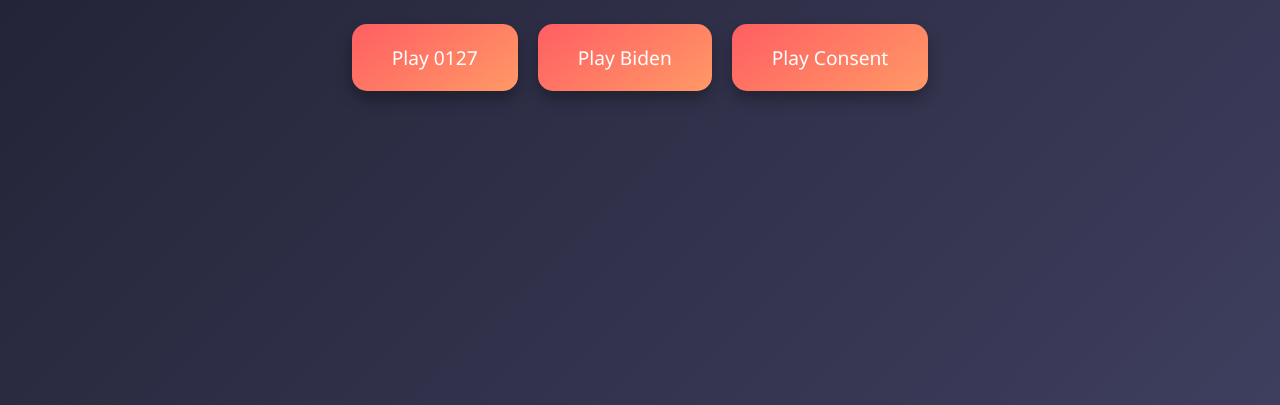
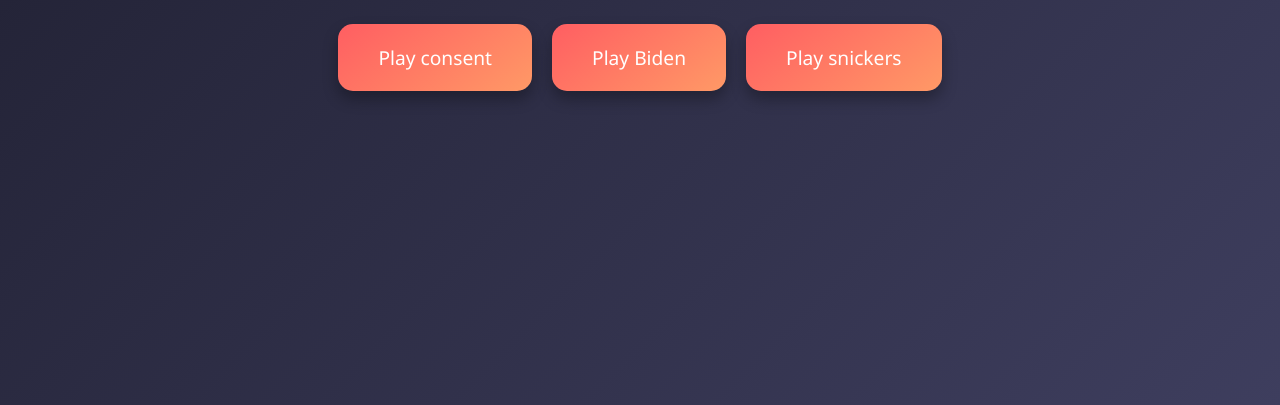
Before and after one commit to springzman/Soundboard, a plain HTML site: page index.html in a window 1280 px wide. Shown: the part 395-800 px from the top of the page. Drawn offline with Linux system fonts and the light colour scheme.

Commit message:
Update index.html

```diff
--- a/index.html
+++ b/index.html
@@ -61,15 +61,15 @@
 <body>
   <h1>Epic Soundboard</h1>
   <div class="buttons">
-    <button onclick="playSound('sound1')">Play 0127</button>
+    <button onclick="playSound('sound1')">Play consent</button>
     <button onclick="playSound('sound2')">Play Biden</button>
-    <button onclick="playSound('sound3')">Play Consent</button>
+    <button onclick="playSound('sound3')">Play snickers</button>
   </div>
 
   <!-- Audio Elements -->
   <audio id="sound1" src="https://raw.githubusercontent.com/springzman/Soundboard/main/0127.MP3"></audio>
   <audio id="sound2" src="https://raw.githubusercontent.com/springzman/Soundboard/main/biden.MP3"></audio>
-  <audio id="sound3" src="https://raw.githubusercontent.com/springzman/Soundboard/main/consent.mp3"></audio>
+  <audio id="sound3" src="https://raw.githubusercontent.com/springzman/Soundboard/main/Download (3).mp3"></audio>
 
   <script>
     function playSound(id) {
```
